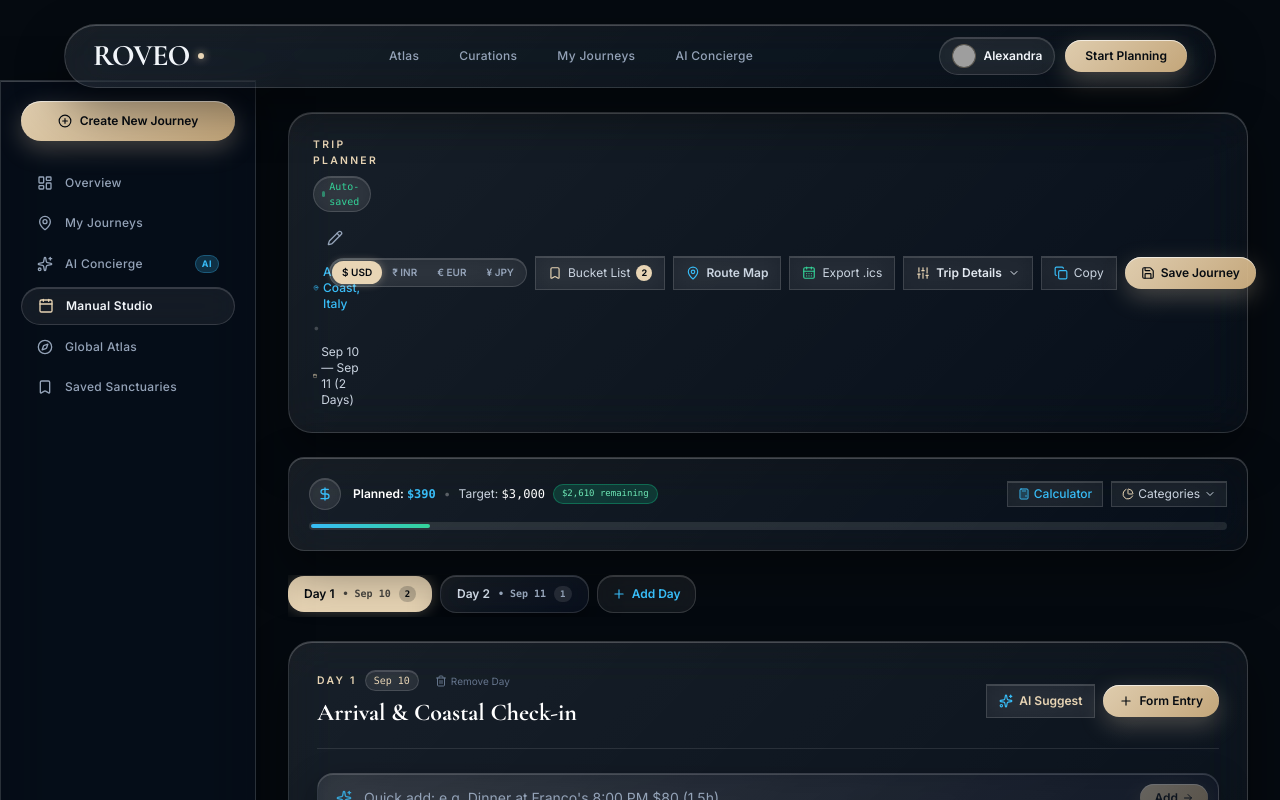
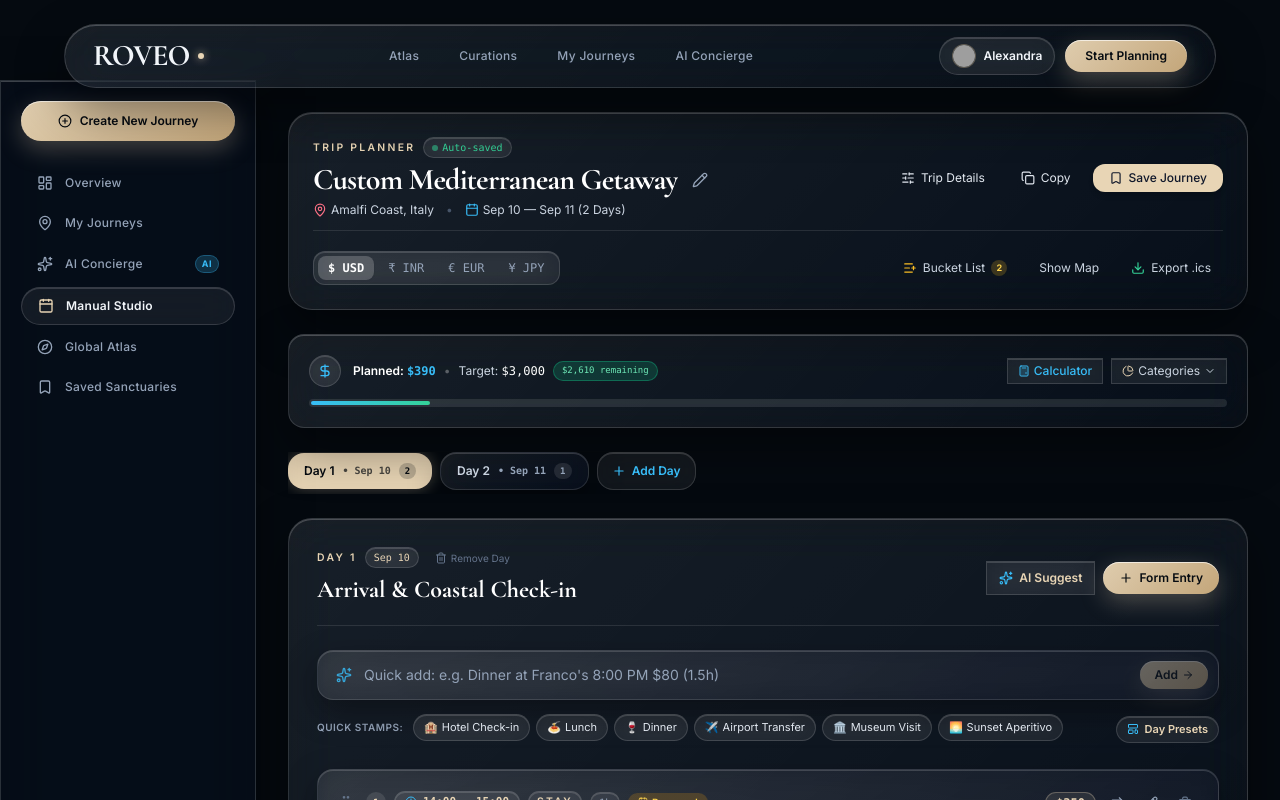
Before and after one commit to pankajpatukale1117-star/Aeris, a Next.js app: page /manual-planner in a window 1280 px wide. Shown: the top 800 px of the page. Built offline with nearby package versions, Linux system fonts and the light colour scheme; grey boxes are pictures that could not be loaded.

Commit message:
style(manual-planner): implement clean two-row top header with grouped utility tools and currency toggle

```diff
--- a/src/app/(dashboard)/manual-planner/page.tsx
+++ b/src/app/(dashboard)/manual-planner/page.tsx
@@ -33,6 +33,9 @@ import {
   ChevronUp,
   Bookmark,
   Navigation,
+  SlidersHorizontal,
+  ListPlus,
+  Download,
 } from "lucide-react"
 
 // Drag and Drop (dnd-kit)
@@ -1096,15 +1099,30 @@ function ManualPlannerContent() {
     router.push(`/trips/${newTrip.id}`)
   }
 
+  // Header quick action aliases
+  const openTripDetails = () => setIsSettingsOpen((prev) => !prev)
+  const handleCopy = handleCopyItinerary
+  const handleSave = handleSaveTrip
+  const toggleBucketList = () => setIsScratchpadOpen((prev) => !prev)
+  const toggleMap = () => setIsMapOpen((prev) => !prev)
+  const showMap = isMapOpen
+  const handleExportICS = handleExportCalendar
+  const dateRangeText = `${formatDisplayDate(startDate)} — ${formatDisplayDate(computedEndDate)} (${days.length} Days)`
+
   return (
     <div className="space-y-6 animate-in fade-in duration-500 max-w-5xl mx-auto pb-24 px-3 sm:px-0">
       {/* ─── 1. TOP HEADER & STUDIO QUICK CONTROLS ───────────────────────── */}
-      <div className="glass-shell p-5 sm:p-6 rounded-3xl border border-white/15 shadow-2xl flex flex-col md:flex-row md:items-center justify-between gap-4">
-        <div className="space-y-1.5 flex-1 min-w-0">
+      <div className="glass-shell p-5 sm:p-6 rounded-3xl border border-white/15 shadow-2xl flex flex-col gap-4">
+        {/* TOP ROW: Title, Tag, and Primary Save/Details Actions */}
+        <div className="flex flex-col sm:flex-row sm:items-center justify-between gap-3 pb-3 border-b border-white/10">
+          {/* Left: Title & Metadata */}
+          <div className="space-y-1 min-w-0">
             <div className="flex items-center gap-2 flex-wrap">
-            <span className="editorial-tag text-[#e8d5b5]">Trip Planner</span>
+              <span className="editorial-tag text-[#e8d5b5] text-xs uppercase tracking-wider font-semibold">
+                Trip Planner
+              </span>
               {hasAutoSaved && (
-              <span className="text-[10px] text-emerald-400 font-mono flex items-center gap-1 glass-pill px-2 py-0.5 rounded-full">
+                <span className="text-[10px] text-emerald-400 font-mono flex items-center gap-1 glass-pill px-2 py-0.5 rounded-full bg-emerald-500/10 border border-emerald-500/20">
                   <span className="w-1.5 h-1.5 rounded-full bg-emerald-400 animate-pulse" />
                   Auto-saved
                 </span>
@@ -1112,11 +1130,11 @@ function ManualPlannerContent() {
             </div>
 
             <div className="flex items-center gap-2">
-            <h1 className="font-editorial text-2xl sm:text-4xl font-bold tracking-tight text-white truncate">
-              {tripTitle || "Custom Itinerary"}
+              <h1 className="font-editorial text-2xl sm:text-3xl font-bold tracking-tight text-white truncate max-w-xl">
+                {tripTitle || "Custom Mediterranean Getaway"}
               </h1>
               <button
-              onClick={() => setIsSettingsOpen(!isSettingsOpen)}
+                onClick={openTripDetails}
                 className="p-1.5 rounded-lg text-slate-400 hover:text-[#38bdf8] hover:bg-white/5 transition-colors cursor-pointer shrink-0"
                 title="Edit Trip Details"
               >
@@ -1124,112 +1142,96 @@ function ManualPlannerContent() {
               </button>
             </div>
 
-          <div className="flex items-center gap-2 text-xs text-slate-300 flex-wrap">
-            <span className="flex items-center gap-1 text-[#38bdf8] font-medium">
-              <MapPin className="w-3.5 h-3.5" />
-              {destination || "Set destination"}
+            <div className="flex items-center gap-3 text-xs text-slate-300 flex-wrap">
+              <span className="flex items-center gap-1 text-slate-300">
+                <MapPin className="w-3.5 h-3.5 text-rose-400 shrink-0" />
+                {destination || "Amalfi Coast, Italy"}
               </span>
-            <span className="text-white/20">•</span>
+              <span className="text-slate-600">•</span>
               <span className="flex items-center gap-1 text-slate-300">
-              <Calendar className="w-3.5 h-3.5 text-[#e8d5b5]" />
-              {formatDisplayDate(startDate)} — {formatDisplayDate(computedEndDate)} ({days.length} Days)
+                <Calendar className="w-3.5 h-3.5 text-sky-400 shrink-0" />
+                {dateRangeText || "Sep 10 — Sep 11 (2 Days)"}
               </span>
             </div>
           </div>
 
-        {/* Action Controls */}
-        <div className="flex items-center gap-2 flex-wrap shrink-0">
-          {/* Currency Switcher */}
-          <div className="flex items-center glass-pill rounded-full p-0.5 border border-white/10">
-            {CURRENCIES.map((c) => (
-              <button
-                key={c.code}
-                onClick={() => setCurrency(c.code)}
-                className={`px-2.5 py-1 rounded-full text-[10px] font-semibold transition-all cursor-pointer ${
-                  currency === c.code
-                    ? "bg-[#e8d5b5] text-[#050a10] shadow-[0_0_8px_rgba(232,213,181,0.4)]"
-                    : "text-slate-400 hover:text-white"
+          {/* Top Right: Core Journey Actions */}
+          <div className="flex items-center gap-2 self-start sm:self-auto shrink-0">
+            <button
+              onClick={openTripDetails}
+              className="px-3.5 py-1.5 rounded-xl border border-white/15 text-xs text-slate-200 hover:bg-white/10 transition-colors flex items-center gap-1.5 cursor-pointer"
+            >
+              <SlidersHorizontal className="w-3.5 h-3.5" />
+              Trip Details
+            </button>
+            <button
+              onClick={handleCopy}
+              className="px-3.5 py-1.5 rounded-xl border border-white/15 text-xs text-slate-200 hover:bg-white/10 transition-colors flex items-center gap-1.5 cursor-pointer"
+            >
+              <Copy className="w-3.5 h-3.5" />
+              Copy
+            </button>
+            <button
+              onClick={handleSave}
+              className="px-4 py-1.5 rounded-xl bg-[#e8d5b5] text-slate-900 font-medium text-xs hover:bg-[#dfcaa7] transition-colors flex items-center gap-1.5 shadow-md cursor-pointer"
+            >
+              <Bookmark className="w-3.5 h-3.5" />
+              Save Journey
+            </button>
+          </div>
+        </div>
+
+        {/* BOTTOM ROW: Currency Switcher & Utility Tools */}
+        <div className="flex flex-wrap items-center justify-between gap-3 pt-1">
+          {/* Currency Toggle */}
+          <div className="flex items-center gap-1 glass-pill p-1 rounded-xl bg-white/5 border border-white/10">
+            {["USD", "INR", "EUR", "JPY"].map((curr) => (
+              <button
+                key={curr}
+                onClick={() => setCurrency(curr as CurrencyCode)}
+                className={`px-2.5 py-1 rounded-lg text-xs font-mono transition-all cursor-pointer ${
+                  currency === curr
+                    ? "bg-white/20 text-white font-semibold shadow-sm"
+                    : "text-slate-400 hover:text-slate-200"
                 }`}
-                title={`Switch to ${c.label}`}
-              >
-                {c.symbol} {c.code}
+              >
+                {curr === "INR" ? "₹ INR" : curr === "EUR" ? "€ EUR" : curr === "JPY" ? "¥ JPY" : "$ USD"}
               </button>
             ))}
           </div>
 
-          {/* Bucket List Drawer Button */}
-          <button
-            type="button"
-            onClick={() => setIsScratchpadOpen(true)}
-            className="glass-pill px-3 py-2 text-xs text-slate-300 hover:text-white flex items-center gap-1.5 transition-all cursor-pointer"
-            title="Open unassigned bucket list tray"
-          >
-            <Bookmark className="w-3.5 h-3.5 text-[#e8d5b5]" />
-            <span className="hidden sm:inline">Bucket List</span>
+          {/* Utility Action Buttons */}
+          <div className="flex items-center gap-2 flex-wrap">
+            <button
+              onClick={toggleBucketList}
+              className="px-3 py-1.5 rounded-xl border border-white/15 text-xs text-slate-300 hover:bg-white/10 hover:text-white transition-colors flex items-center gap-1.5 cursor-pointer"
+            >
+              <ListPlus className="w-3.5 h-3.5 text-amber-400" />
+              <span>Bucket List</span>
               {stagedItems.length > 0 && (
-              <span className="w-4 h-4 rounded-full bg-[#e8d5b5] text-[#050a10] text-[9px] font-bold flex items-center justify-center">
+                <span className="w-4 h-4 rounded-full bg-amber-400/20 text-amber-300 text-[9px] font-bold flex items-center justify-center">
                   {stagedItems.length}
                 </span>
               )}
             </button>
-
-          {/* Route Map Toggle Button */}
-          <button
-            type="button"
-            onClick={() => setIsMapOpen(!isMapOpen)}
-            className={`glass-pill px-3 py-2 text-xs font-semibold flex items-center gap-1.5 transition-all cursor-pointer ${
-              isMapOpen
-                ? "bg-[#38bdf8]/20 text-[#38bdf8] border-[#38bdf8]/40 shadow-sm"
-                : "text-slate-300 hover:text-white"
+            <button
+              onClick={toggleMap}
+              className={`px-3 py-1.5 rounded-xl border transition-colors flex items-center gap-1.5 text-xs cursor-pointer ${
+                showMap
+                  ? "border-[#38bdf8]/40 bg-[#38bdf8]/10 text-[#38bdf8]"
+                  : "border-white/15 text-slate-300 hover:bg-white/10 hover:text-white"
               }`}
-            title="Toggle interactive route map & spatial optimizer"
-          >
-            <MapPin className="w-3.5 h-3.5 text-[#38bdf8]" />
-            <span className="hidden sm:inline">{isMapOpen ? "Hide Map" : "Route Map"}</span>
-          </button>
-
-          {/* Calendar (.ics) Export Button */}
-          <button
-            type="button"
-            onClick={handleExportCalendar}
-            className="glass-pill px-3 py-2 text-xs text-slate-300 hover:text-white flex items-center gap-1.5 transition-all cursor-pointer"
-            title="Export itinerary to Google Calendar, Apple Calendar, Outlook (.ics)"
-          >
-            <CalendarDays className="w-3.5 h-3.5 text-[#34d399]" />
-            <span className="hidden sm:inline">Export .ics</span>
-          </button>
-
-          {/* Edit Trip Details Button */}
-          <button
-            onClick={() => setIsSettingsOpen(!isSettingsOpen)}
-            className={`glass-pill px-3 py-2 text-xs font-semibold flex items-center gap-1.5 transition-all cursor-pointer ${
-              isSettingsOpen ? "bg-white/20 text-white border-white/40 shadow-sm" : "text-slate-200 hover:text-white"
-            }`}
-            title="Edit destination, dates, and target budget"
-          >
-            <Sliders className="w-3.5 h-3.5 text-[#e8d5b5]" />
-            <span>{isSettingsOpen ? "Hide Settings" : "Trip Details"}</span>
-            {isSettingsOpen ? <ChevronUp className="w-3 h-3" /> : <ChevronDown className="w-3 h-3" />}
-          </button>
-
-          {/* Copy Dossier */}
-          <button
-            onClick={handleCopyItinerary}
-            className="glass-pill px-3 py-2 text-xs text-slate-300 hover:text-white flex items-center gap-1.5 transition-all cursor-pointer"
-            title="Copy Itinerary summary"
-          >
-            <Copy className="w-3.5 h-3.5 text-[#38bdf8]" />
-            <span className="hidden sm:inline">Copy</span>
-          </button>
-
-          {/* Save Journey Primary Button */}
-          <button
-            onClick={handleSaveTrip}
-            className="btn-luxe px-4 py-2 text-xs font-semibold flex items-center gap-1.5 shadow-lg cursor-pointer"
-          >
-            <Save className="w-3.5 h-3.5 text-[#050a10]" />
-            <span>Save Journey</span>
-          </button>
+            >
+              {showMap ? "Hide Map" : "Show Map"}
+            </button>
+            <button
+              onClick={handleExportICS}
+              className="px-3 py-1.5 rounded-xl border border-white/15 text-xs text-slate-300 hover:bg-white/10 hover:text-white transition-colors flex items-center gap-1.5 cursor-pointer"
+            >
+              <Download className="w-3.5 h-3.5 text-emerald-400" />
+              Export .ics
+            </button>
+          </div>
         </div>
       </div>
 
```
Lines whose indentation alone changed are shown as unchanged.
